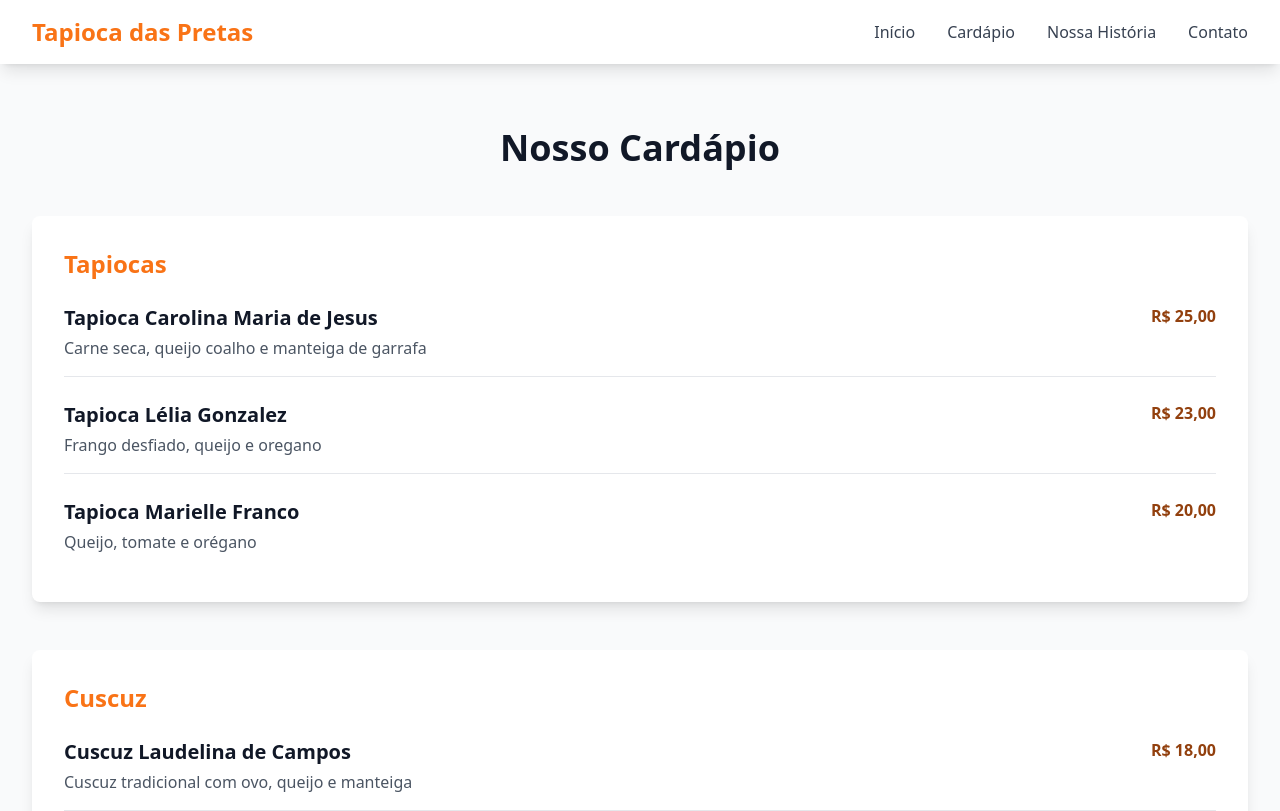
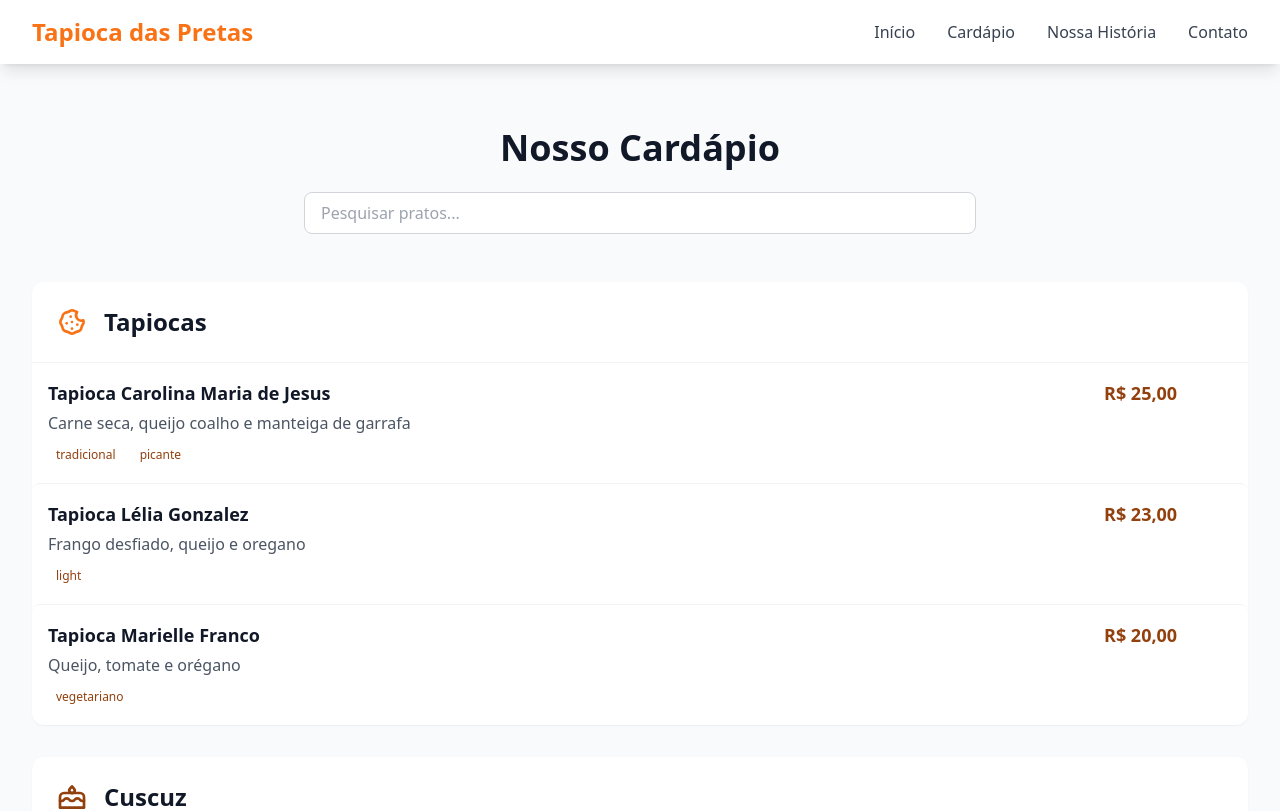
Before and after one commit to Dev-Zero64/tapioca-das-pretas, a React (Vite) app: page /cardapio in a window 1280 px wide. Shown: the top 811 px of the page. Built offline with nearby package versions, Linux system fonts and the light colour scheme.

Commit message:
Adiciona ícones do Tabler e implementa funcionalidade de pesquisa no menu

```diff
--- a/package.json
+++ b/package.json
@@ -39,6 +39,7 @@
     "@radix-ui/react-toggle": "^1.1.0",
     "@radix-ui/react-toggle-group": "^1.1.0",
     "@radix-ui/react-tooltip": "^1.1.4",
+    "@tabler/icons-react": "^3.29.0",
     "@tanstack/react-query": "^5.56.2",
     "class-variance-authority": "^0.7.1",
     "clsx": "^2.1.1",
--- a/src/pages/Menu.tsx
+++ b/src/pages/Menu.tsx
@@ -1,76 +1,141 @@
-export const Menu = () => {
-  const menuItems = [
+import { useState } from "react";
+import { IconCookie, IconCake, IconLeaf } from "@tabler/icons-react";
+
+// Separar dados do componente para melhor manutenção
+const menuCategories = [
   {
     category: "Tapiocas",
+    icon: <IconCookie className="text-brand-orange" size={32} />,
     items: [
       {
         name: "Tapioca Carolina Maria de Jesus",
         description: "Carne seca, queijo coalho e manteiga de garrafa",
-          price: "R$ 25,00"
+        price: 25.00,
+        tags: ["tradicional", "picante"]
       },
       {
         name: "Tapioca Lélia Gonzalez",
         description: "Frango desfiado, queijo e oregano",
-          price: "R$ 23,00"
+        price: 23.00,
+        tags: ["light"]
       },
       {
         name: "Tapioca Marielle Franco",
         description: "Queijo, tomate e orégano",
-          price: "R$ 20,00"
+        price: 20.00,
+        tags: ["vegetariano"]
       }
     ]
   },
   {
     category: "Cuscuz",
+    icon: <IconCake className="text-brand-terra" size={32} />,
     items: [
       {
         name: "Cuscuz Laudelina de Campos",
-          description: "Cuscuz tradicional com ovo, queijo e manteiga",
-          price: "R$ 18,00"
+        description: "Tradicional com ovo, queijo e manteiga",
+        price: 18.00,
+        tags: ["tradicional"]
       },
       {
         name: "Cuscuz Tereza de Benguela",
-          description: "Cuscuz com carne seca e queijo coalho",
-          price: "R$ 25,00"
+        description: "Carne seca e queijo coalho",
+        price: 25.00,
+        tags: ["premium"]
       }
     ]
   }
 ];
 
+// Componente reutilizável para itens do menu
+const MenuItem = ({ name, description, price, tags }) => (
+  <article
+    className="group p-4 hover:bg-gray-50 rounded-lg transition-colors focus-within:ring-2 focus-within:ring-brand-orange"
+    tabIndex={0}
+  >
+    <div className="flex flex-col sm:flex-row justify-between gap-4">
+      <div className="flex-1">
+        <h3 className="text-lg font-semibold text-gray-900">{name}</h3>
+        <p className="text-gray-600 mt-1">{description}</p>
+        {tags?.length > 0 && (
+          <div className="mt-2 flex flex-wrap gap-2">
+            {tags.map((tag) => (
+              <span
+                key={tag}
+                className="px-2 py-1 text-xs font-medium bg-brand-light text-brand-terra rounded-full"
+              >
+                {tag}
+              </span>
+            ))}
+          </div>
+        )}
+      </div>
+      <div className="sm:w-32 flex-shrink-0">
+        <p className="text-brand-terra font-bold text-lg text-right sm:text-left">
+          {price.toLocaleString("pt-BR", { style: "currency", currency: "BRL" })}
+        </p>
+      </div>
+    </div>
+  </article>
+);
+
+export const Menu = () => {
+  const [searchQuery, setSearchQuery] = useState("");
+
+  const filteredCategories = menuCategories.map(category => ({
+    ...category,
+    items: category.items.filter(item =>
+      item.name.toLowerCase().includes(searchQuery.toLowerCase()) ||
+      item.description.toLowerCase().includes(searchQuery.toLowerCase())
+    )
+  })).filter(category => category.items.length > 0);
+
   return (
-    <div className="py-16 bg-gray-50">
+    <div className="py-16 bg-gray-50 min-h-screen">
       <div className="max-w-7xl mx-auto px-4 sm:px-6 lg:px-8">
-        <h1 className="text-4xl font-bold text-center text-gray-900 mb-12">
+        <header className="text-center mb-12 space-y-6">
+          <h1 className="text-4xl font-bold text-gray-900">
             Nosso Cardápio
           </h1>
+          <div className="max-w-2xl mx-auto">
+            <input
+              type="text"
+              placeholder="Pesquisar pratos..."
+              className="w-full px-4 py-2 rounded-lg border border-gray-300 focus:ring-2 focus:ring-brand-orange focus:border-transparent"
+              value={searchQuery}
+              onChange={(e) => setSearchQuery(e.target.value)}
+            />
+          </div>
+        </header>
 
-        <div className="space-y-12">
-          {menuItems.map((category) => (
-            <div key={category.category} className="bg-white rounded-lg shadow-lg p-8">
-              <h2 className="text-2xl font-bold text-brand-orange mb-6">
+        <div className="space-y-8">
+          {filteredCategories.length === 0 ? (
+            <div className="text-center py-12">
+              <IconLeaf className="mx-auto text-gray-400 mb-4" size={48} />
+              <p className="text-xl text-gray-600">Nenhum item encontrado</p>
+            </div>
+          ) : (
+            filteredCategories.map((category) => (
+              <section
+                key={category.category}
+                className="bg-white rounded-xl shadow-sm hover:shadow-md transition-shadow"
+              >
+                <div className="p-6 border-b border-gray-100">
+                  <div className="flex items-center gap-4">
+                    {category.icon}
+                    <h2 className="text-2xl font-bold text-gray-900">
                       {category.category}
                     </h2>
-              <div className="space-y-6">
-                {category.items.map((item) => (
-                  <div key={item.name} className="border-b border-gray-200 pb-4 last:border-0">
-                    <div className="flex justify-between items-start">
-                      <div>
-                        <h3 className="text-xl font-semibold text-gray-900">
-                          {item.name}
-                        </h3>
-                        <p className="text-gray-600 mt-1">
-                          {item.description}
-                        </p>
-                      </div>
-                      <span className="text-brand-terra font-bold">
-                        {item.price}
-                      </span>
                   </div>
                 </div>
+                <div className="divide-y divide-gray-100">
+                  {category.items.map((item) => (
+                    <MenuItem key={item.name} {...item} />
                   ))}
                 </div>
-            </div>
-          ))}
+              </section>
+            ))
+          )}
         </div>
       </div>
     </div>
```
Also changed, not shown: src/pages/Home.tsx (+101 -73 lines), 1 other file (tests, documents, lock files or other folders). Lines whose indentation alone changed are shown as unchanged.
